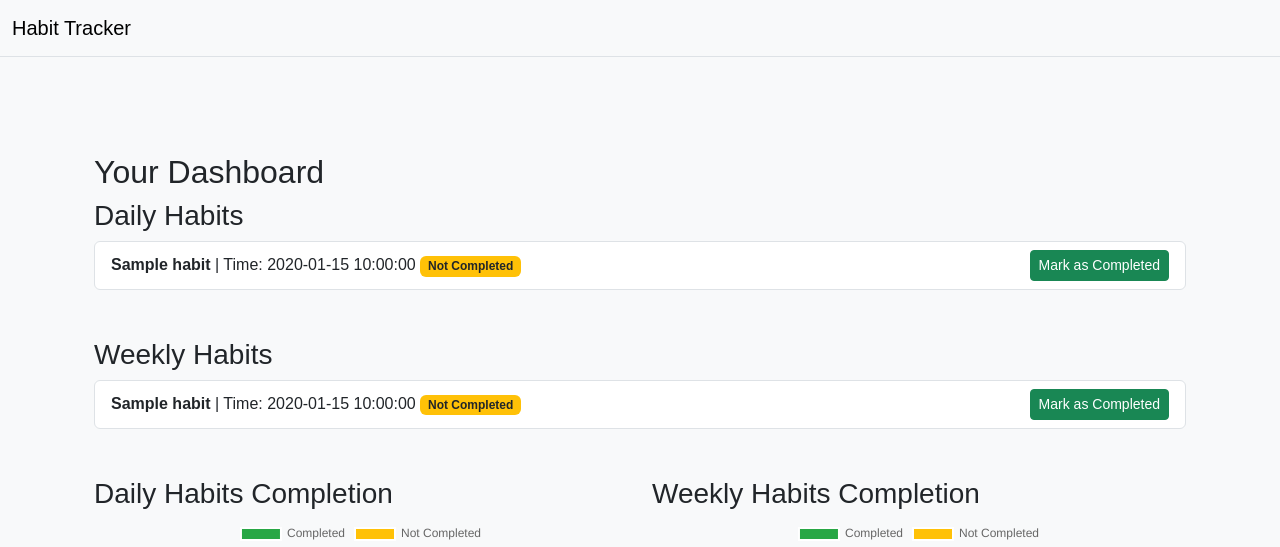
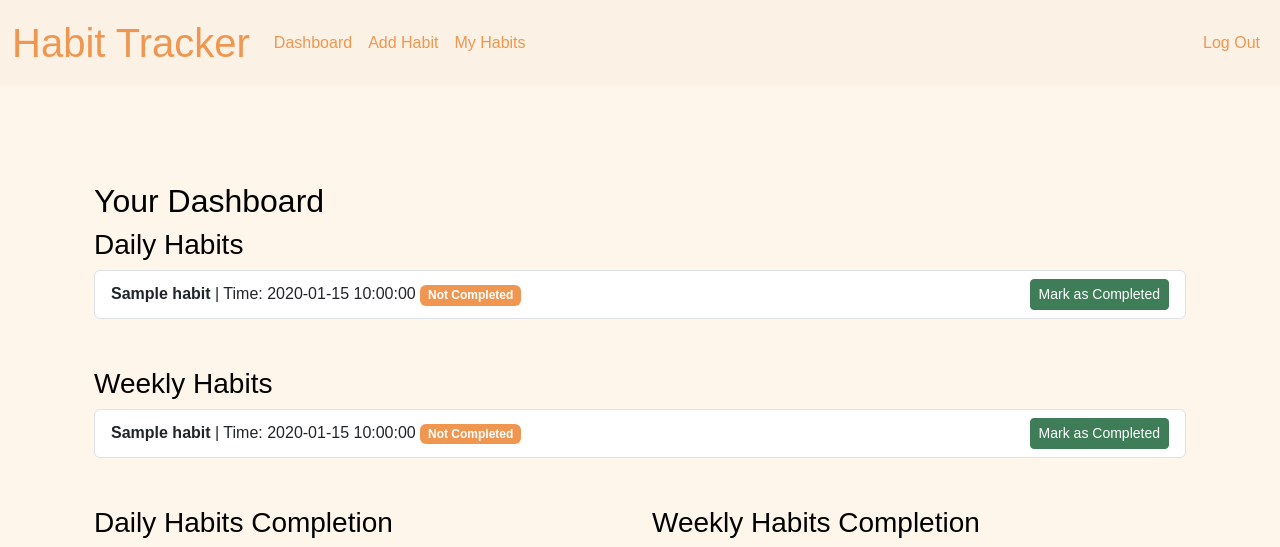
Before and after one commit to ian5999/habit-tracker, a Flask app: template habit-tracker/app/templates/dashboard.html in a window 1280 px wide. Shown: the top 547 px of the page. Run offline with Flask 3, Linux system fonts and the light colour scheme; the template is opened without the code that fills it: most values are stand-ins (such as "Sample title", 1, 10 or a date in 2020).

Commit message:
Color changes

```diff
--- a/habit-tracker/app/static/styles.css
+++ b/habit-tracker/app/static/styles.css
@@ -1,8 +1,65 @@
+
 body {
-    background-color: #f8f9fa;
     font-family: Arial, sans-serif;
+    background-color: rgb(254, 246, 235) !important;
 }
 
 h1 {
-    color: #333;
+    color: #000000;
 }
+
+h2 {
+    color: #000000;
+}
+
+h3 {
+    color: #000000;
+}
+
+.navbar-brand {
+    color: #EF9651;
+    font-size: 40px;
+}
+
+.navbar {
+    min-height: 70px; /* Adjust the height as needed */
+    display: flex;
+    align-items: center;
+    background-color: rgb(251, 241, 228) !important;
+  }
+
+.nav-link:hover {
+    color: #3F7D58 !important;
+}
+
+.navbar-brand:hover {
+    color: #3F7D58 !important; /* Change #3F7D58 to your desired color */
+}
+
+.nav-link {
+    color: #EF9651;
+}
+
+.btn.btn-secondary.btn-sm {
+    background-color: #EF9651 !important;
+    border-color: #EF9651 !important;
+    color: white !important;
+}
+
+.btn.btn-success.btn-sm {
+    background-color: #3F7D58 !important;
+    border-color: #3F7D58 !important;
+    color: white !important;
+}
+
+.badge.bg-success{
+    background-color: #3F7D58 !important;
+    border-color: #3F7D58 !important;
+    color: white !important;
+}
+
+.badge.bg-warning{
+    background-color: #EF9651 !important;
+    border-color: #EF9651 !important;
+    color: white !important;
+}
--- a/habit-tracker/app/templates/base.html
+++ b/habit-tracker/app/templates/base.html
@@ -16,14 +16,13 @@
 </head>
 
 <body>
-    <nav class="navbar navbar-expand-md navbar-light bg-light border-bottom">
-        <div class="container-fluid">
+    <nav class="navbar navbar-expand-md navbar-light bg-light">
+        <div class="container-fluid d-flex align-items-center">
             <a class="navbar-brand" href="/">Habit Tracker</a>
-            <button class="navbar-toggler" type="button" data-bs-toggle="collapse" data-bs-target="#navbarContent">
+            <button class="navbar-toggler" type="button" data-bs-toggle="collapse" data-bs-target="#navbar">
                 <span class="navbar-toggler-icon"></span>
             </button>
-            <div class="collapse navbar-collapse" id="navbarContent">
-                {% if session["user_id"] %}
+            <div class="collapse navbar-collapse" id="navbar">
                 <ul class="navbar-nav me-auto">
                     <li class="nav-item"><a class="nav-link" href="/dashboard">Dashboard</a></li>
                     <li class="nav-item"><a class="nav-link" href="/add-habit">Add Habit</a></li>
@@ -32,7 +31,6 @@
                 <ul class="navbar-nav ms-auto">
                     <li class="nav-item"><a class="nav-link" href="/logout">Log Out</a></li>
                 </ul>
-                {% endif %}
             </div>
         </div>
     </nav>
--- a/habit-tracker/app/templates/dashboard.html
+++ b/habit-tracker/app/templates/dashboard.html
@@ -92,7 +92,7 @@
           labels: ['Completed', 'Not Completed'],
           datasets: [{
               data: [{{ daily_completed }}, {{ daily_not_completed }}],
-              backgroundColor: ['#28a745', '#ffc107']
+              backgroundColor: ['#3F7D58', '#EF9651']
           }]
       };
 
@@ -115,7 +115,7 @@
           labels: ['Completed', 'Not Completed'],
           datasets: [{
               data: [{{ weekly_completed }}, {{ weekly_not_completed }}],
-              backgroundColor: ['#28a745', '#ffc107']
+              backgroundColor: ['#3F7D58', '#EF9651']
           }]
       };
 
```
Also changed, not shown: habit-tracker/habit_tracker.db.
